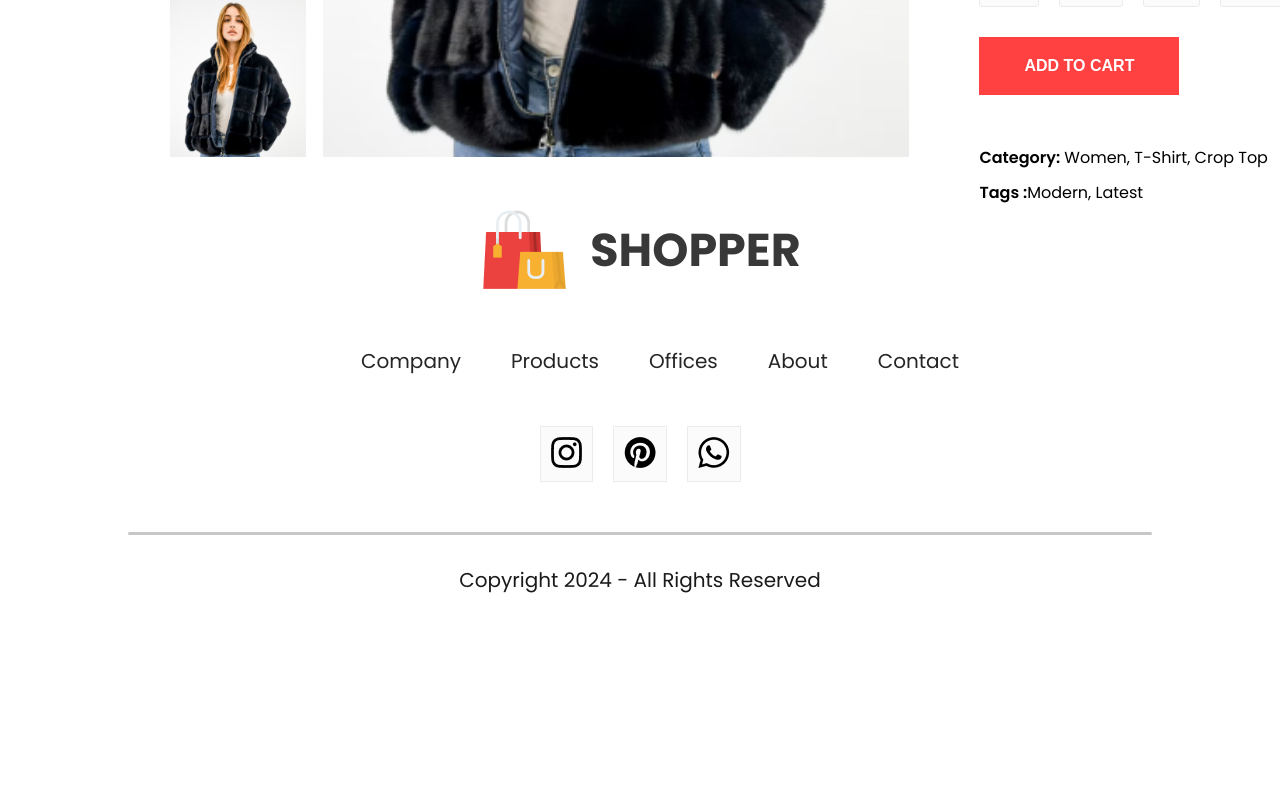
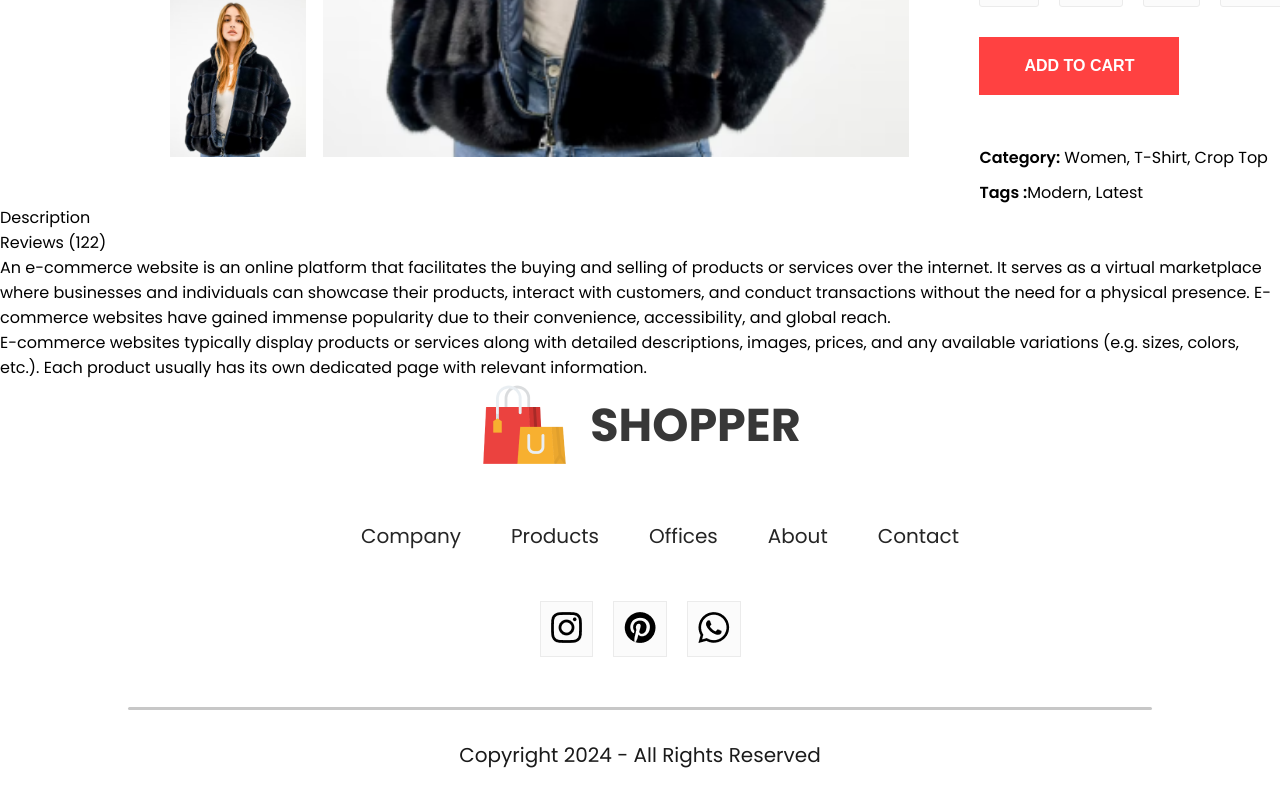
Before and after one commit to CoreyPhillipsOfficial/e-commerce-site, a React (Create React App) app in the folder frontend/: page /product/1 in a window 1280 px wide. Shown: the part 785-1585 px from the top of the page. Before the commit the page ends 1410 px from the top, so only its background shows below. Built offline with nearby package versions, Linux system fonts and the light colour scheme.

Commit message:
created product desciprtion box

```diff
--- /dev/null
+++ b/frontend/src/Components/DescriptionBox/DescriptionBox.jsx
@@ -0,0 +1,17 @@
+import React from 'react'
+import './DescriptionBox.css'
+
+export const DescriptionBox = () => {
+    return (
+        <div className='descriptionbox'>
+            <div className="descriptionbox-navigator">
+                <div className="desciptionbox-nav-box">Description</div>
+                <div className="desciptionbox-nav-box fade">Reviews (122)</div>
+            </div>
+            <div className="descriptionbox-description">
+                <p>An e-commerce website is an online platform that facilitates the buying and selling of products or services over the internet. It serves as a virtual marketplace where businesses and individuals can showcase their products, interact with customers, and conduct transactions without the need for a physical presence. E-commerce websites have gained immense popularity due to their convenience, accessibility, and global reach.</p>
+                <p>E-commerce websites typically display products or services along with detailed descriptions, images, prices, and any available variations (e.g. sizes, colors, etc.). Each product usually has its own dedicated page with relevant information.</p>
+            </div>
+        </div>
+    )
+}
--- a/frontend/src/Pages/Product.jsx
+++ b/frontend/src/Pages/Product.jsx
@@ -3,6 +3,7 @@ import { ShopContext } from '../Context/ShopContext'
 import { useParams } from 'react-router-dom'
 import { Breadcrumb } from '../Components/Breadcrumbs/Breadcrumb';
 import { ProductDisplay } from '../Components/ProductDisplay/ProductDisplay';
+import { DescriptionBox } from '../Components/DescriptionBox/DescriptionBox';
 
 export const Product = () => {
     const { all_product } = useContext(ShopContext);
@@ -12,6 +13,7 @@ export const Product = () => {
         <div>
             <Breadcrumb product={product} />
             <ProductDisplay product={product} />
+            <DescriptionBox />
         </div>
     )
 }
```
Also changed, not shown: frontend/src/Components/DescriptionBox/DescriptionBox.css (added).
